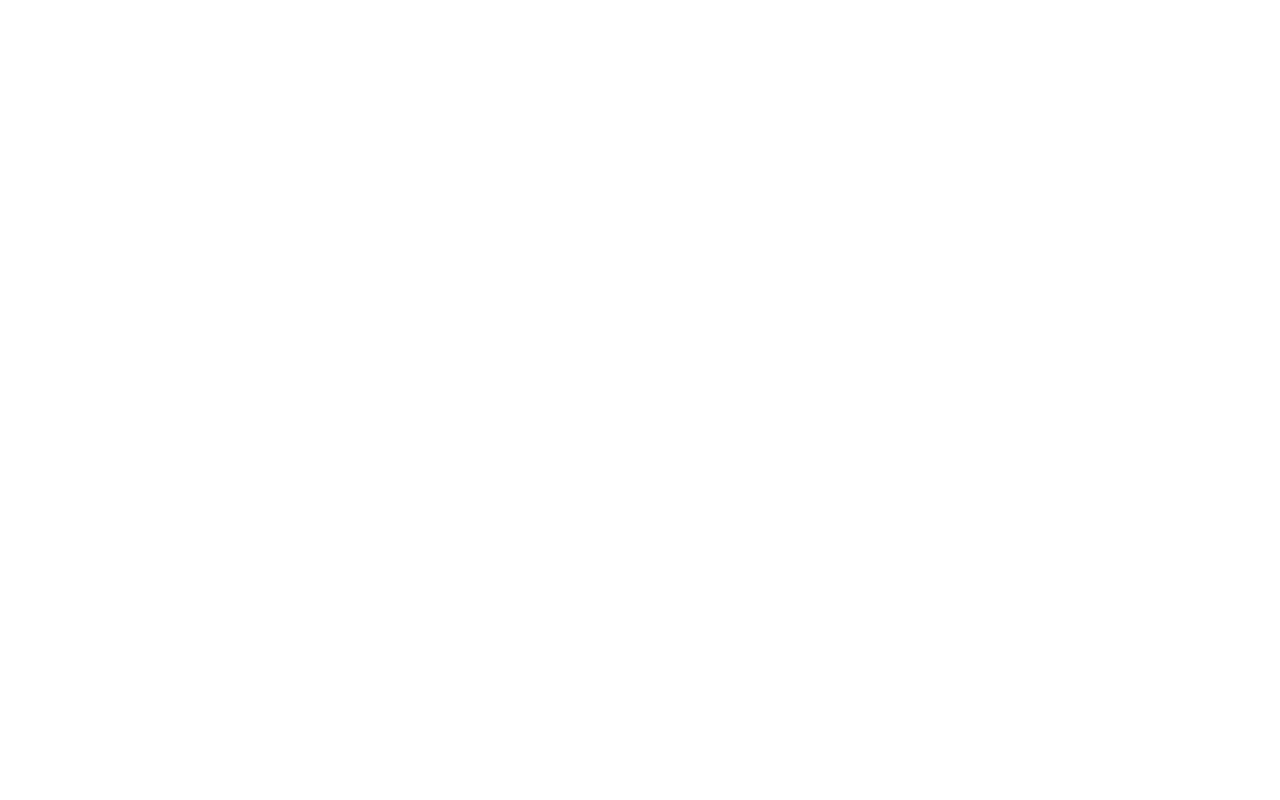
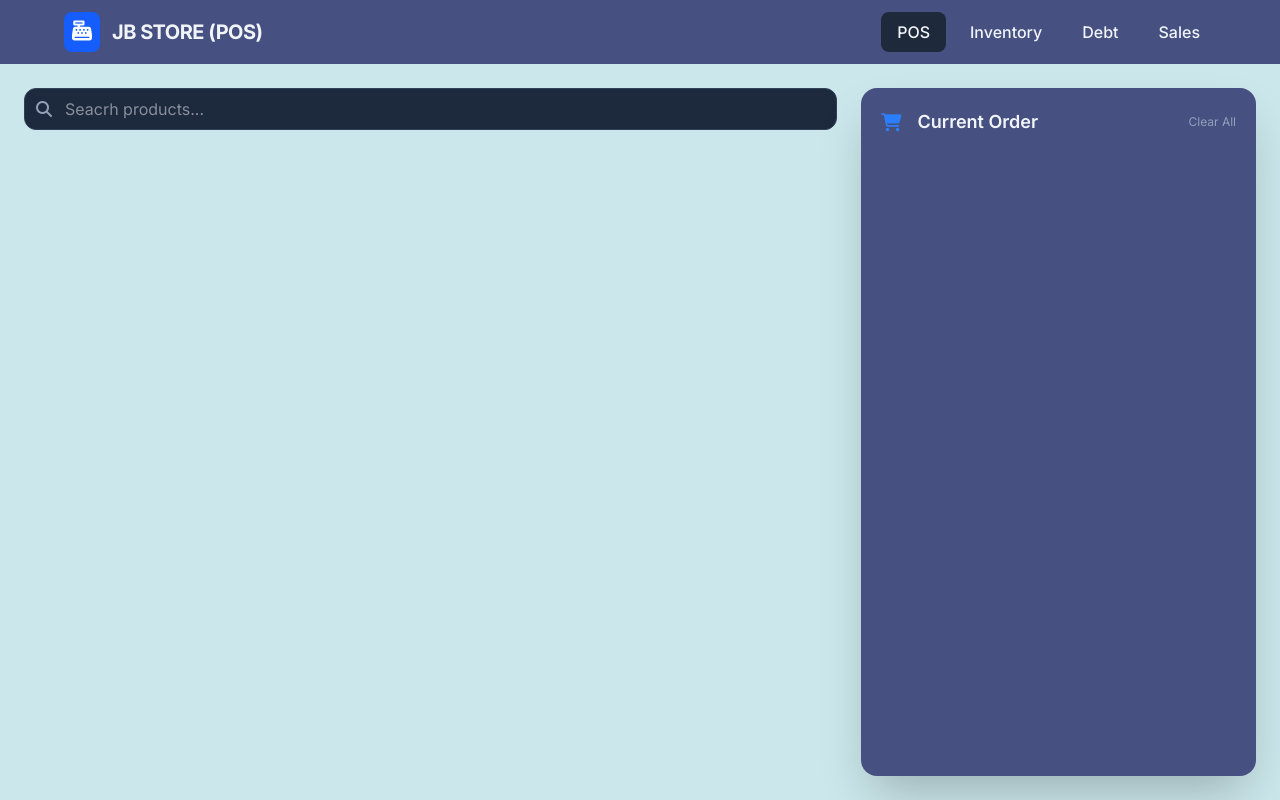
Before and after one commit to dev-Student727/POS, a website: page src/frontend/index.html in a window 1280 px wide. Drawn offline with nearby package versions, Linux system fonts and the light colour scheme.

Commit message:
Git update start.

```diff
--- a/src/frontend/index.html
+++ b/src/frontend/index.html
@@ -9,7 +9,47 @@
     <link rel="stylesheet" href="https://cdnjs.cloudflare.com/ajax/libs/font-awesome/6.4.0/css/all.min.css">
     <title>JB STORE (POS)</title>
 </head>
-<body>
+<body class="h-screen overflow-hidden flex flex-col">
 
+    <!-- Header -->
+    <header class="glass-panel px-16 py-3 flex justify-between items-center z-10">
+        <div class="flex items-center gap-3">
+            <div class="bg-blue-600 p-2 rounded-lg">
+                <i class="fas fa-cash-register text-white text-xl"></i>
+            </div>
+            <h1 class="text-xl font-bold tracking-tight">JB STORE (POS)</h1>
+        </div>
+        <div class="flex gap-2 overflow-x-auto no-scrollbar">
+            <button onclick="switchTab('pos')" id="tab-pos" class="tab-btn active-tab px-4 py-2 rounded-lg font-medium transition-all whitespace-nowrap">POS</button>
+            <button onclick="switchTab('inventory')" id="tab-inventory" class="tab-btn px-4 py-2 rounded-lg font-medium hover:bg-slate-700 transition-all whitespace-nowrap">Inventory</button>
+            <button onclick="switchTab('debt')" id="tab-debt" class="tab-btn px-4 py-2 rounded-lg font-medium hover:bg-slate-700 transition-all whitespace-nowrap">Debt</button>
+            <button onclick="switchTab('sales')" id="tab-sales" class="tab-btn px-4 py-2 rounded-lg font-medium hover:bg-slate-700 transition-all whitespace-nowrap">Sales</button>
+        </div>
+    </header>
+
+    <main class="flex-1 overflow-hidden p-6 relative">
+
+        <!-- POS CONTENT -->
+        <section id="section-pos" class="h-full grid grid-cols-12 gap-6">
+            <div class="col-span-8 flex flex-col gap-4 h-full">
+                <div class="flex gap-4 items-center">
+                    <div class="relative flex-1">
+                        <i class="fas fa-search absolute left-3 top-1/2 -translate-y-1/2 text-slate-400"></i>
+                        <input type="text" id="search-pos" oninput="renderPosProducts()" placeholder="Seacrh products..." class="w-full bg-slate-800 border border-slate-700 rounded-xl py-2 pl-10 pr-4 focus:ring-blue-500 outline-none">
+                    </div>
+                </div>
+                <div id="pos-product-grid" class="grid grid-cols-2 md:grid-cols-3 lg:grid-cols-4 gap-4 overflow-y-auto custom-scrollbar pr-2 pb-4"></div>
+            </div>
+
+            <div class="col-span-4 glass-panel rounded-2xl p-5 flex flex-col h-full shadow-2xl">
+                <div class="flex justify-between items-center mb-4">
+                    <h2 class="text-lg font-semibold flex items-center gap-4">
+                        <i class="fas fa-shopping-cart text-blue-500"></i> Current Order
+                    </h2>
+                    <button onclick="clearCart()" class="text-xs text-slate-400 hover:text-rose-400 transition-all">Clear All</button>
+                </div>
+            </div>
+        </section>
+    </main>
 </body>
 </html>
--- a/src/frontend/styles/style.css
+++ b/src/frontend/styles/style.css
@@ -0,0 +1,31 @@
+@import url('https://fonts.googleapis.com/css2?family=Inter:wght@300;400;500;600;700&display=swap');
+
+body {
+    font-family: 'Inter', sans-serif;
+    background-color: #cbe7eb;
+    color: #f1f5f9;
+}
+
+.glass-panel {
+    background: rgba(14, 16, 85, 0.7);
+    backdrop-filter: blur(2px);
+    border-radius: 1px solid rgba(60, 236, 248, 0.1);
+}
+
+.custom-scrollbar::-webkit-scrollbar {
+    width: 5px;
+}
+
+.custom-scrollbar::-webkit-scrollbar-track {
+    background: transparent;
+}
+
+.custom-scrollbar::-webkit-scrollbar-thumb {
+    background: #475569;
+    border-radius: 10px;
+}
+
+.active-tab {
+    background: #1e293b;
+    color: #f1f5f9;
+}
```
